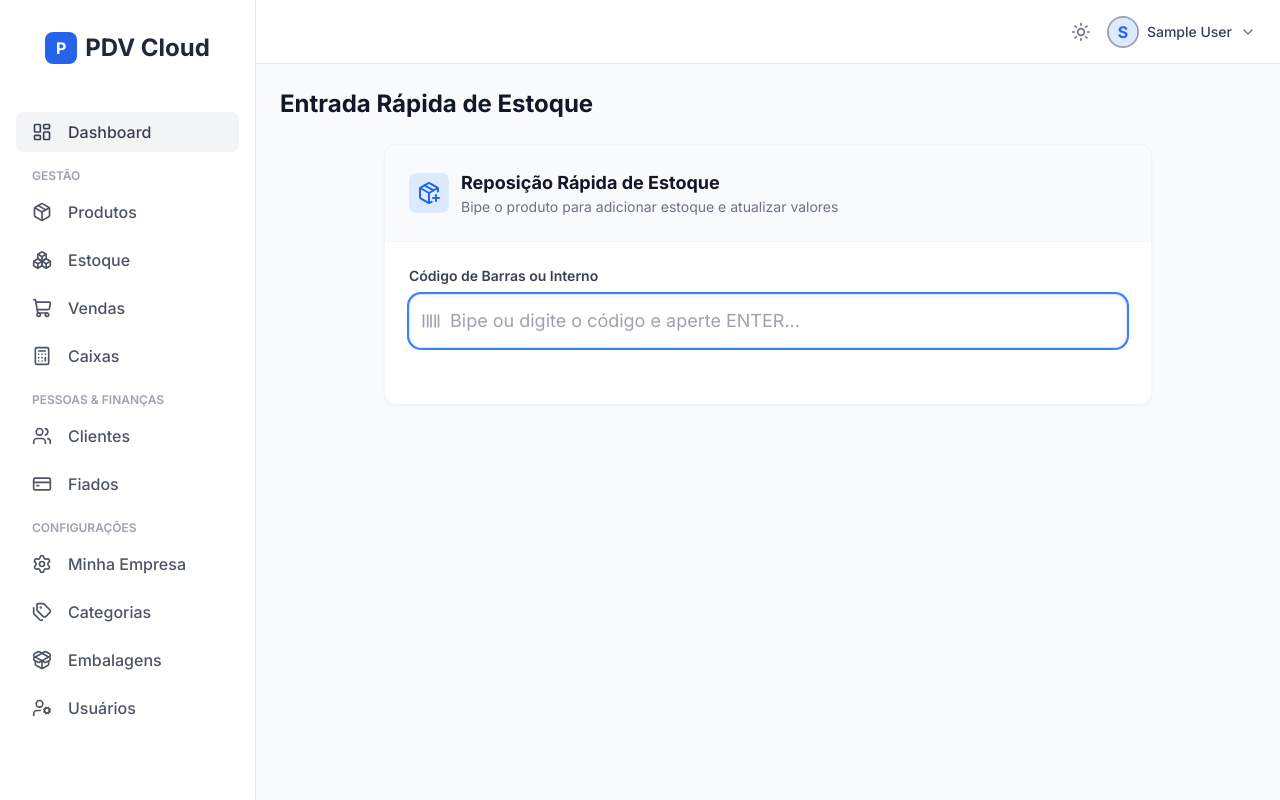
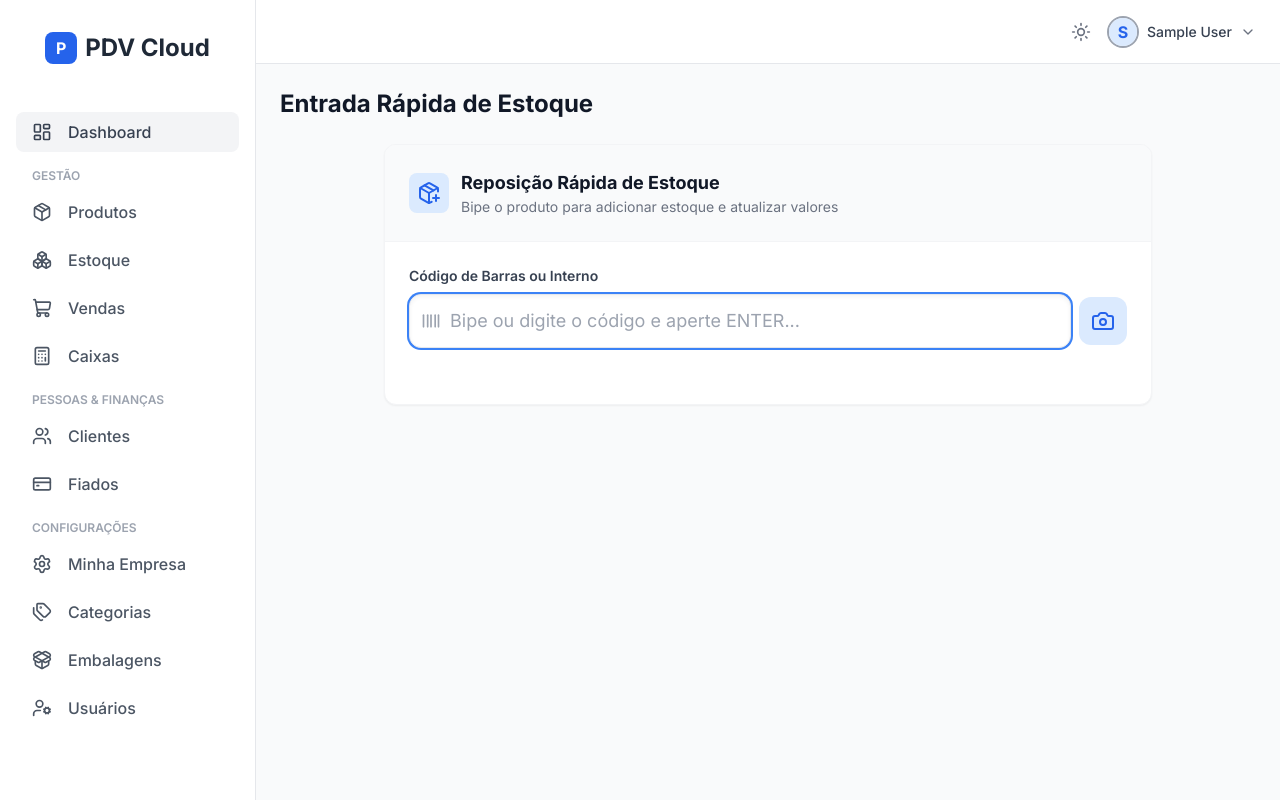
Before and after one commit to lgluiz1/pvd, a Django app: page /produtos/entrada-estoque/ in a window 1280 px wide. Run offline with Django 4.2, Linux system fonts and the light colour scheme; the visitor is signed in with stand-in values (Sample User, id 1); some libraries are stand-ins or nearby versions.

Commit message:
Feat: Adiciona leitor de codigo de barras por camera na Entrada Rapida

```diff
--- a/templates/produtos/entrada_estoque.html
+++ b/templates/produtos/entrada_estoque.html
@@ -19,12 +19,23 @@
             <!-- Busca por código -->
             <div class="mb-8">
                 <label class="block text-sm font-semibold text-gray-700 dark:text-gray-300 mb-2">Código de Barras ou Interno</label>
-                <div class="relative">
-                    <div class="absolute inset-y-0 left-0 pl-3 flex items-center pointer-events-none">
-                        <i data-lucide="barcode" class="w-5 h-5 text-gray-400"></i>
+                <div class="relative flex items-center gap-2">
+                    <div class="relative flex-1">
+                        <div class="absolute inset-y-0 left-0 pl-3 flex items-center pointer-events-none">
+                            <i data-lucide="barcode" class="w-5 h-5 text-gray-400"></i>
+                        </div>
+                        <input type="text" id="input-busca-codigo" placeholder="Bipe ou digite o código e aperte ENTER..."
+                            class="w-full pl-10 pr-4 py-3 text-lg border rounded-xl dark:bg-gray-900 dark:border-gray-700 dark:text-white focus:ring-2 focus:ring-blue-500 outline-none transition-all shadow-inner" autofocus>
                     </div>
-                    <input type="text" id="input-busca-codigo" placeholder="Bipe ou digite o código e aperte ENTER..."
-                        class="w-full pl-10 pr-4 py-3 text-lg border rounded-xl dark:bg-gray-900 dark:border-gray-700 dark:text-white focus:ring-2 focus:ring-blue-500 outline-none transition-all shadow-inner" autofocus>
+                    <button type="button" id="btn-camera" class="p-3 bg-blue-100 text-blue-600 hover:bg-blue-200 dark:bg-blue-900/30 dark:text-blue-400 dark:hover:bg-blue-800/50 rounded-xl transition-colors shrink-0" title="Ler com a Câmera">
+                        <i data-lucide="camera" class="w-6 h-6"></i>
+                    </button>
+                </div>
+                <div id="reader-container" class="mt-4 hidden">
+                    <div id="reader" class="w-full max-w-md mx-auto overflow-hidden rounded-xl border border-gray-200 dark:border-gray-700"></div>
+                    <div class="text-center mt-2">
+                        <button type="button" id="btn-fechar-camera" class="text-sm text-red-500 hover:text-red-700 font-medium">Fechar Câmera</button>
+                    </div>
                 </div>
                 <p id="msg-busca" class="mt-2 text-sm text-red-500 hidden"></p>
             </div>
@@ -87,6 +98,7 @@
 
 {% block extra_js %}
 <script src="{% static 'js/jquery.mask.min.js' %}"></script>
+<script src="https://unpkg.com/html5-qrcode"></script>
 <script>
     $(document).ready(function() {
         $('.money2').mask("#.##0,00", {reverse: true});
@@ -150,5 +162,58 @@
         document.getElementById('input-busca-codigo').focus();
         document.getElementById('msg-busca').classList.add('hidden');
     }
+
+    // Leitor de Câmera (Barcode / QR)
+    let html5QrcodeScanner = null;
+
+    function onScanSuccess(decodedText, decodedResult) {
+        // Quando lê um código com sucesso
+        document.getElementById('input-busca-codigo').value = decodedText;
+
+        // Simula o Enter para buscar
+        const event = new KeyboardEvent('keydown', { key: 'Enter' });
+        document.getElementById('input-busca-codigo').dispatchEvent(event);
+
+        // Pausa a câmera após a leitura com sucesso para evitar leituras duplas rápidas
+        if (html5QrcodeScanner) {
+            html5QrcodeScanner.pause(true);
+            setTimeout(() => {
+                // Desliga totalmente se a busca achou o produto (o form_entrada perde o hidden)
+                if (!document.getElementById('form-entrada').classList.contains('hidden')) {
+                    stopScanner();
+                } else {
+                    html5QrcodeScanner.resume(); // Retoma se deu erro e ainda está na tela
+                }
+            }, 1000);
+        }
+    }
+
+    function onScanFailure(error) {
+        // Ignora erros normais (quando ele não está vendo um código)
+    }
+
+    document.getElementById('btn-camera').addEventListener('click', function() {
+        document.getElementById('reader-container').classList.remove('hidden');
+
+        if (!html5QrcodeScanner) {
+            html5QrcodeScanner = new Html5QrcodeScanner(
+                "reader",
+                { fps: 10, qrbox: {width: 250, height: 150}, rememberLastUsedCamera: true },
+                /* verbose= */ false);
+            html5QrcodeScanner.render(onScanSuccess, onScanFailure);
+        }
+    });
+
+    document.getElementById('btn-fechar-camera').addEventListener('click', stopScanner);
+
+    function stopScanner() {
+        document.getElementById('reader-container').classList.add('hidden');
+        if (html5QrcodeScanner) {
+            html5QrcodeScanner.clear().catch(err => {
+                console.error("Failed to clear scanner", err);
+            });
+            html5QrcodeScanner = null;
+        }
+    }
 </script>
 {% endblock %}
```
